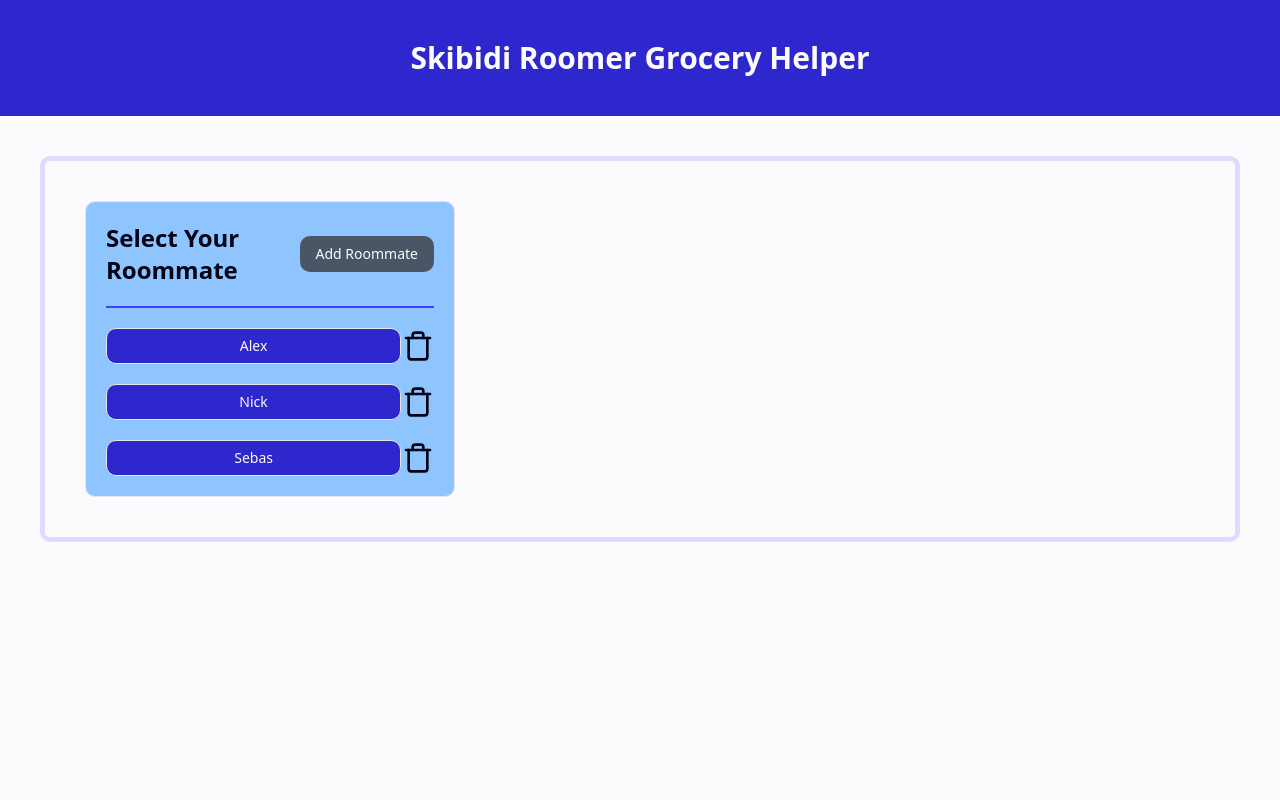
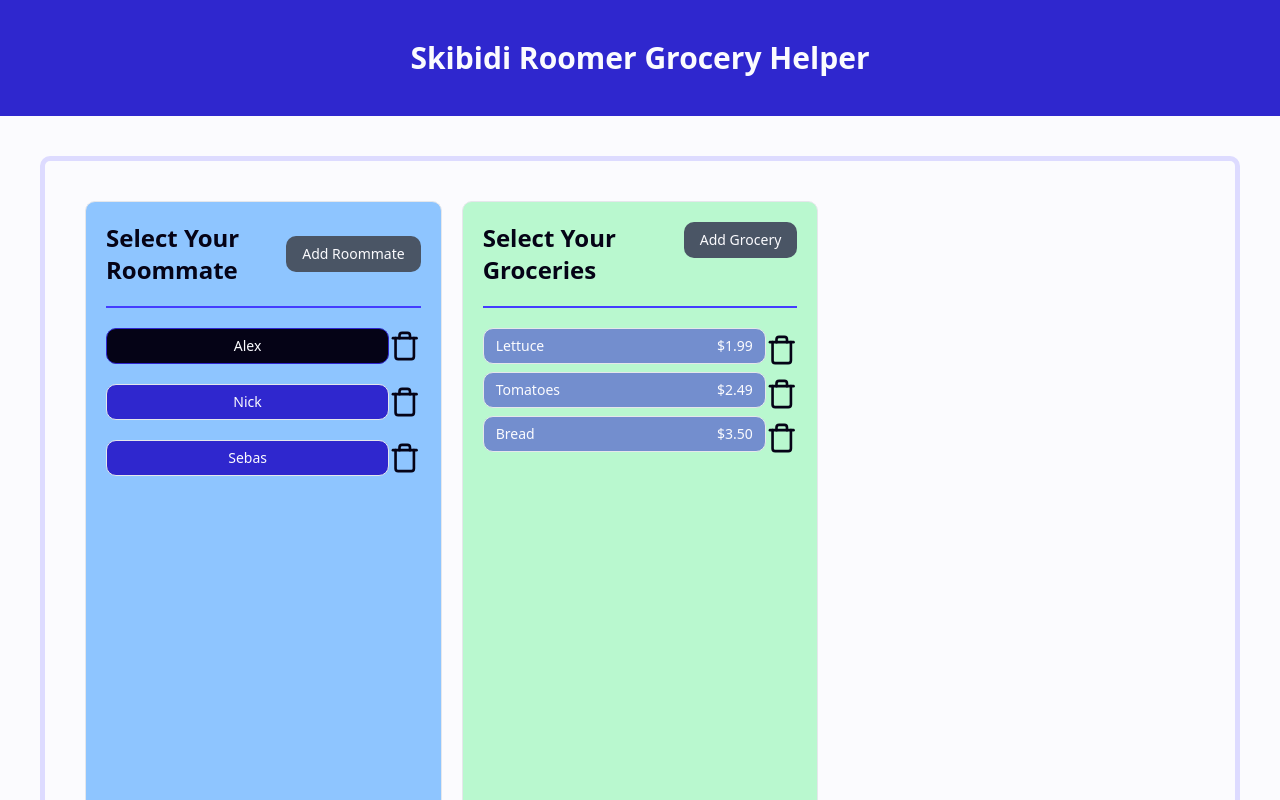
Before and after one commit to SerBakon/grocery-helper, a Next.js app in the folder apps/web/: page / in a window 1280 px wide. Shown: the top 800 px of the page. Built offline with nearby package versions, Linux system fonts and the light colour scheme.

Commit message:
feat: grocery-picker

```diff
--- /dev/null
+++ b/apps/web/app/_react-components/grocery-picker.tsx
@@ -0,0 +1,98 @@
+"use client";
+
+import { Button } from "@/components/ui/button";
+import { Input } from "@/components/ui/input";
+import { cn } from "@/lib/utils";
+import { Trash } from "lucide-react";
+import { useState } from "react";
+
+export default function GroceryPicker({
+	selectedGroceries,
+	selectGrocery,
+}: {
+	selectedGroceries: string[] | null;
+	selectGrocery: (grocery: string, price: number) => void;
+}) {
+	const [groceries, setGroceries] = useState<string[]>([
+		"Lettuce",
+		"Tomatoes",
+		"Bread",
+	]);
+	const [prices, setPrices] = useState<number[]>([1.99, 2.49, 3.5]);
+	const [addingGrocery, setAddingGrocery] = useState(false);
+
+	const addingGroceryHandler = () => {
+		setAddingGrocery(true);
+	};
+	const addGrocery = (data: FormData) => {
+		const grocery = data.get("groceryName") as string;
+		const price = parseFloat(data.get("groceryPrice") as string);
+		setAddingGrocery(false);
+		setGroceries((prev) => [...prev, grocery]);
+		setPrices((prev) => [...prev, price]);
+	};
+	const deleteGrocery = (index: number) => {
+		setGroceries((prev) => prev.filter((_, i) => i !== index));
+		setPrices((prev) => prev.filter((_, i) => i !== index));
+	};
+	return (
+		<div className="flex flex-col gap-5 rounded-lg border bg-green-200 p-5">
+			<div className="flex justify-between">
+				<span className="font-bold text-2xl">Select Your Groceries</span>
+				<Button
+					onClick={addingGroceryHandler}
+					className="cursor-pointer rounded-lg bg-gray-600 px-4 py-2 text-background hover:bg-gray-500"
+				>
+					Add Grocery
+				</Button>
+			</div>
+			<div className="w-full border border-accent" />
+			<div className="h-150 overflow-auto">
+				{addingGrocery && (
+					<form
+						action={addGrocery}
+						className="ml-1 flex items-center justify-between gap-5 mt-1 mb-5"
+					>
+						<Input
+							name="groceryName"
+							placeholder="Grocery"
+							className="border-primary"
+						/>
+						<Input
+							name="groceryPrice"
+							placeholder="Price"
+							className="border-primary"
+						/>
+						<Button
+							type="submit"
+							className="cursor-pointer bg-primary text-background"
+						>
+							Add
+						</Button>
+					</form>
+				)}
+				{groceries.length > 0 &&
+					groceries.map((grocery, index) => (
+						<div key={grocery} className="flex items-center justify-between">
+							<Button
+								onClick={() => selectGrocery(grocery, prices[index] ?? 0)}
+								className={cn(
+									"mb-2 flex w-[90%] bg-primary/50 cursor-pointer items-center justify-between rounded-lg border p-3 hover:bg-primary/90",
+									selectedGroceries?.includes(grocery) &&
+										"bg-primary hover:bg-primary/90",
+								)}
+							>
+								<span>{grocery}</span>
+								<span>${prices[index]?.toFixed(2) ?? "0"}</span>
+							</Button>
+							<Trash
+								onClick={() => deleteGrocery(index)}
+								className="cursor-pointer"
+								size={32}
+							/>
+						</div>
+					))}
+			</div>
+		</div>
+	);
+}
--- /dev/null
+++ b/apps/web/app/_react-components/main.tsx
@@ -0,0 +1,47 @@
+"use client";
+import { useState } from "react";
+import GroceryPicker from "./grocery-picker";
+import RoommatePicker from "./roommate-picker";
+
+export default function Main() {
+	const [selectedRoommate, setSelectedRoommate] = useState<string | null>(
+		"Alex",
+	);
+	const [selectedGroceries, setSelectedGroceries] = useState<string[] | null>(
+		null,
+	);
+	const [selectedPrices, setSelectedPrices] = useState<number[] | null>(null);
+	const selectRoommate = (roommate: string) => {
+		setSelectedRoommate(roommate);
+	};
+	const selectGrocery = (grocery: string, price: number) => {
+		setSelectedGroceries((prev) => {
+			if (prev?.includes(grocery)) {
+				return prev.filter((g) => g !== grocery);
+			} else {
+				return prev ? [...prev, grocery] : [grocery];
+			}
+		});
+		setSelectedPrices((prev) => {
+			if (prev?.includes(price)) {
+				return prev.filter((p) => p !== price);
+			} else {
+				return prev ? [...prev, price] : [price];
+			}
+		});
+	};
+	return (
+		<main className="m-10 grid grid-cols-3 gap-5 rounded-lg border-5 border-secondary p-10">
+			<RoommatePicker
+				selectedRoommate={selectedRoommate}
+				selectRoommate={(roommate) => selectRoommate(roommate)}
+			/>
+			<GroceryPicker
+				selectedGroceries={selectedGroceries}
+				selectGrocery={(grocery: string, price: number) =>
+					selectGrocery(grocery, price)
+				}
+			/>
+		</main>
+	);
+}
--- a/apps/web/app/_react-components/roommate-picker.tsx
+++ b/apps/web/app/_react-components/roommate-picker.tsx
@@ -4,21 +4,21 @@ import { Button } from "@/components/ui/button";
 import { cn } from "@/lib/utils";
 import { Trash } from "lucide-react";
 import { useState } from "react";
-import { set } from "zod";
 
-export default function RoommatePicker() {
+export default function RoommatePicker({
+	selectedRoommate,
+	selectRoommate,
+}: {
+	selectedRoommate: string | null;
+	selectRoommate: (roommate: string) => void;
+}) {
 	const [roommates, setRoommates] = useState<string[]>([
 		"Alex",
 		"Nick",
 		"Sebas",
 	]);
 	const [addingRoommate, setAddingRoommate] = useState(false);
-	const [selectedRoommate, setSelectedRoommate] = useState<string | null>(null);
 
-	const selectRoommate = (roommate: string) => {
-		setSelectedRoommate(roommate);
-		console.log(`Selected roommate: ${roommate}`);
-	};
 	const addingRoommateHandler = () => {
 		setAddingRoommate(true);
 	};
@@ -35,7 +35,7 @@ export default function RoommatePicker() {
 	};
 
 	return (
-		<div className="flex flex-col items-center justify-center gap-5 rounded-lg border bg-blue-300 p-5">
+		<div className="flex flex-col items-center gap-5 rounded-lg border bg-blue-300 p-5">
 			<div className="flex items-center justify-center">
 				<h2 className="font-bold text-2xl">Select Your Roommate</h2>
 				<Button
--- a/apps/web/app/page.tsx
+++ b/apps/web/app/page.tsx
@@ -1,13 +1,13 @@
+import GroceryPicker from "./_react-components/grocery-picker";
 import Header from "./_react-components/header";
+import Main from "./_react-components/main";
 import RoommatePicker from "./_react-components/roommate-picker";
 
 export default function Home() {
 	return (
 		<div>
 			<Header />
-			<main className="m-10 grid grid-cols-3 rounded-lg border-5 border-secondary p-10">
-				<RoommatePicker />
-			</main>
+			<Main />
 		</div>
 	);
 }
--- /dev/null
+++ b/apps/web/components/ui/input.tsx
@@ -0,0 +1,21 @@
+import * as React from "react"
+
+import { cn } from "@/lib/utils"
+
+function Input({ className, type, ...props }: React.ComponentProps<"input">) {
+  return (
+    <input
+      type={type}
+      data-slot="input"
+      className={cn(
+        "file:text-foreground placeholder:text-muted-foreground selection:bg-primary selection:text-primary-foreground dark:bg-input/30 border-input h-9 w-full min-w-0 rounded-md border bg-transparent px-3 py-1 text-base shadow-xs transition-[color,box-shadow] outline-none file:inline-flex file:h-7 file:border-0 file:bg-transparent file:text-sm file:font-medium disabled:pointer-events-none disabled:cursor-not-allowed disabled:opacity-50 md:text-sm",
+        "focus-visible:border-ring focus-visible:ring-ring/50 focus-visible:ring-[3px]",
+        "aria-invalid:ring-destructive/20 dark:aria-invalid:ring-destructive/40 aria-invalid:border-destructive",
+        className
+      )}
+      {...props}
+    />
+  )
+}
+
+export { Input }
```
